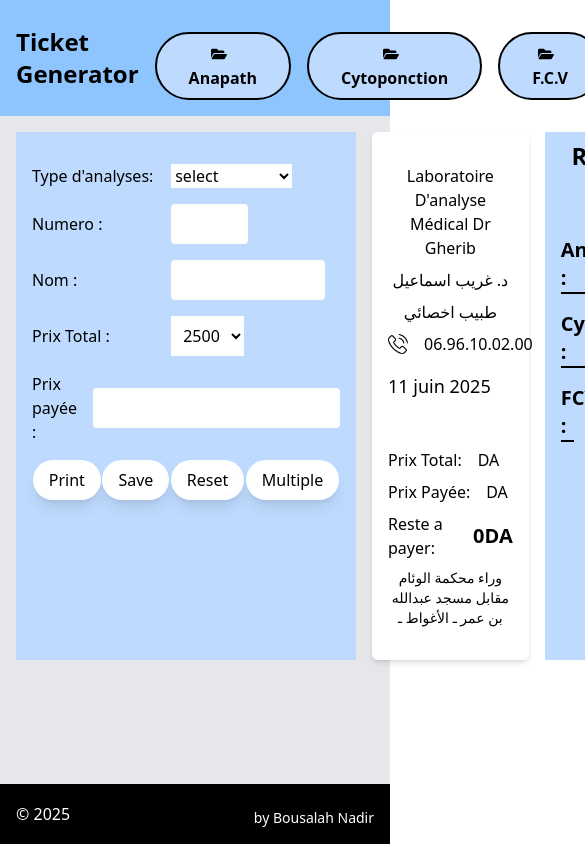
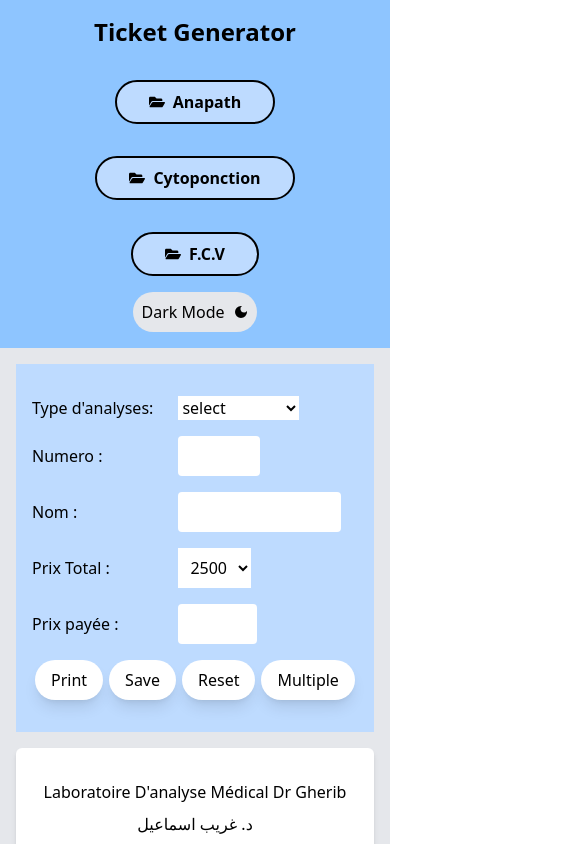
Before and after one commit to Medido1/office_ticket_generator, a React (Vite) app: page / in a window 390 px wide. Shown: the top 844 px of the page, 585 px wide, since content can reach past the window. Built offline with nearby package versions, Linux system fonts and the light colour scheme.

Commit message:
Fix starting number for client and mobile desing for Header and main

```diff
--- a/src/components/Archive.jsx
+++ b/src/components/Archive.jsx
@@ -10,7 +10,7 @@ function Archive() {
             font-bold  hover:scale-125 transition duration-100
             ${darkMode ? "bg-blue-900 text-white hover:bg-blue-600" : "bg-blue-200 hover:bg-blue-100"}`
   return (
-    <div className={`sm:mt-0 flex justify-center items-center gap-4`} >
+    <div className={`sm:mt-0 flex flex-col sm:flex-row justify-center items-center gap-4`} >
       <Link to='/anapath'>
         <button
           className={buttonStyle}>
--- a/src/components/Form.jsx
+++ b/src/components/Form.jsx
@@ -158,7 +158,7 @@ function Form({changeType, setNumber, setName,
     const filterd = data.filter(client => client.type === e.target.value);
     let latestNumber;
     if (filterd.length === 0) {
-      latestNumber = 1;
+      latestNumber = 0;
     } else {
       latestNumber = Math.max(...filterd.map(item => (item.number)));
     }
@@ -273,7 +273,7 @@ return (
         onChange={(e) => setPayedSum(parseFloat(e.target.value) || 0)}
         className={`p-2 rounded border-grey-300 focus:outline-none
           focus:ring-2 focus:ring-blue-400 ${darkMode ? "bg-black" : "bg-white"}
-          ${isEdit ? `w-[24%]` : "sm:w-[25%]"}`}
+          ${isEdit ? `w-[24%]` : "w-[24%] sm:w-[25%]"}`}
         type="number" min="0" id="payedSum" value={state.payedSum}
       />
     </div>
--- a/src/components/Header.jsx
+++ b/src/components/Header.jsx
@@ -8,7 +8,7 @@ function Header() {
   const {darkMode, toggleDarkMode} = useContext(GlobalContext)
   return (
     <header className={`${darkMode ? "bg-black" : "bg-blue-300"}
-      p-4 flex justify-between items-center gap-4`}>
+      p-4 flex flex-col sm:flex-row justify-between items-center gap-4 `}>
       <h1 className={`text-2xl font-bold ${darkMode ? "text-white" : "text-black"}
       `}>
         Ticket Generator
--- a/src/components/Main.jsx
+++ b/src/components/Main.jsx
@@ -24,7 +24,7 @@ function Main() {
   return (
     <main className={`${darkMode ? "bg-gray-400" : "bg-gray-200"} p-4 flex-grow
       flex-col  md:flex-row md:justify-center`}>
-      <section className="flex w-full gap-4">
+      <section className="flex flex-col sm:flex-row w-full gap-4">
         <Form
           changeType = {changeType}
           setNumber = {setNumber}
--- a/src/components/TodaysResults.jsx
+++ b/src/components/TodaysResults.jsx
@@ -34,7 +34,8 @@ function TodaysResults() {
       <h1 className="text-2xl text-center font-bold">
         Résultats {currentDay}
       </h1>
-      <h2 className="text-xl font-bold border-b-2 border-black w-[20%]">
+      <h2 className="text-lg sm:text-xl font-bold border-b-2
+       border-black w-[30%] sm:w-[20%]">
         Anapath :
       </h2>
       <ul className="ml-2">
@@ -44,7 +45,8 @@ function TodaysResults() {
           </li>
         )}
       </ul>
-      <h2 className="text-xl font-bold border-b-2 border-black w-[30%] mt-4">
+      <h2 className="text-lg sm:text-xl font-bold border-b-2 border-black
+      w-[45%] sm:w-[30%] mt-4">
         Cytoponction :
       </h2>
       <ul className="ml-2">
@@ -54,7 +56,8 @@ function TodaysResults() {
           </li>
         )}
       </ul>
-      <h2 className="text-xl font-bold border-b-2 border-black w-[10%] mt-4">
+      <h2 className="text-lg sm:text-xl font-bold border-b-2
+      border-black w-[16%] sm:w-[10%] mt-4">
         FCV :
       </h2>
       <ul className="ml-2">
```
Also changed, not shown: src/components/ClientTable.jsx (line endings or trailing spaces).
